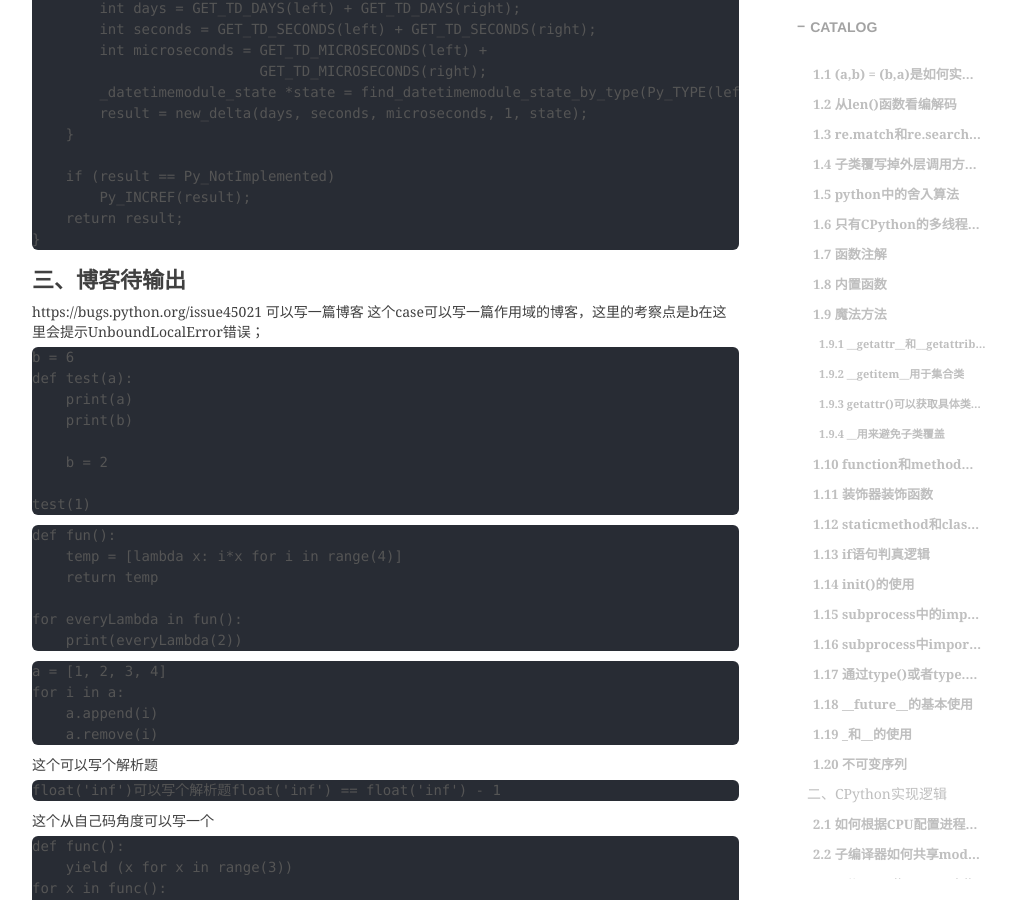
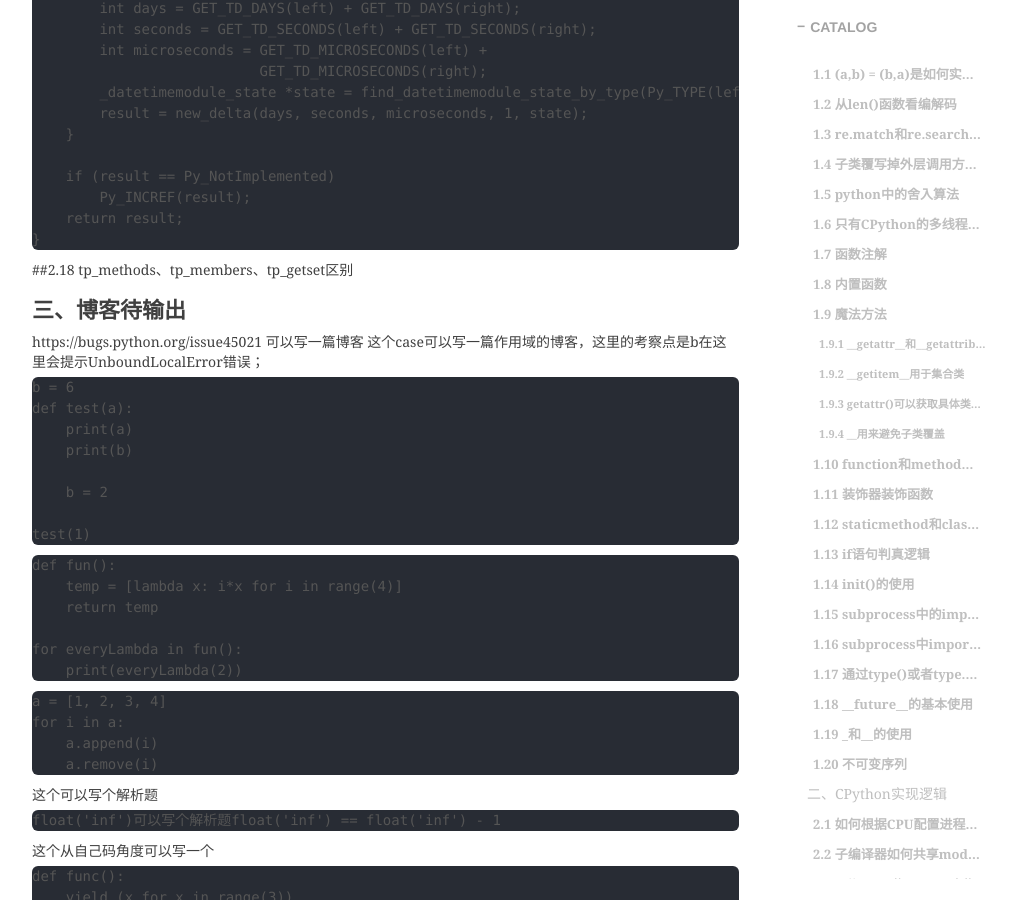
Before and after one commit to shihai1991/shihai1991.github.io, a Jekyll site: the page built from _posts/2022-12-10-CPython知识点简单梳理.md, in a window 1280 px wide and 900 px high, scrolled down 6322 px. Shown: the whole window, without its empty margins (233-1244 px from the left). Built offline with Jekyll 4.4.1, drawn with Linux system fonts in a browser that asks for light colours; nearby versions of some CDN libraries; comment, search, counter and statistics services are not loaded.

Commit message:
Update 2022-12-10-CPython知识点简单梳理.md

````diff
--- a/_posts/2022-12-10-CPython知识点简单梳理.md
+++ b/_posts/2022-12-10-CPython知识点简单梳理.md
@@ -238,6 +238,7 @@ delta_add(PyObject *left, PyObject *right)
 }
 ```
 
+##2.18 tp_methods、tp_members、tp_getset区别
 # 三、博客待输出
 https://bugs.python.org/issue45021 可以写一篇博客
 这个case可以写一篇作用域的博客，这里的考察点是b在这里会提示UnboundLocalError错误；
````
